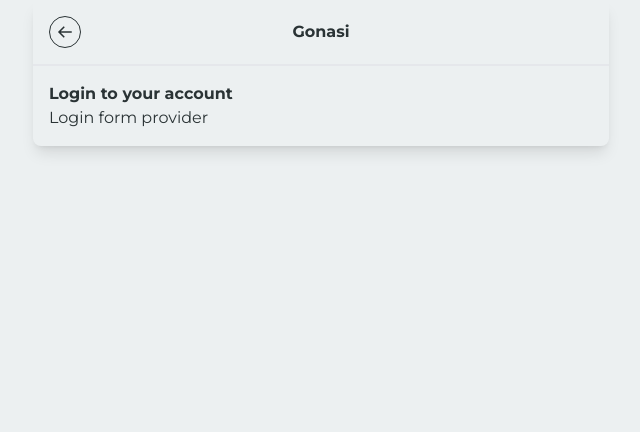
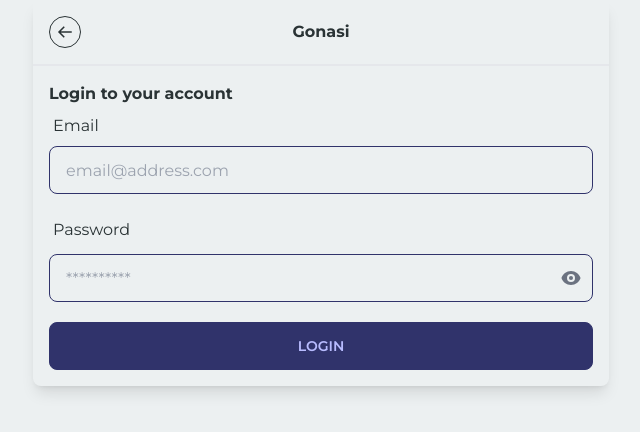
Before and after one commit to dcDalin/gonasi-web, a Next.js app: page /auth/login in a window 1280 px wide. Shown: the top 432 px of the page, without its empty margins (319-959 px from the left). Built offline with nearby package versions, Linux system fonts and the light colour scheme.

Commit message:
feat: login form ui

```diff
--- a/package.json
+++ b/package.json
@@ -25,6 +25,7 @@
     "next": "^13.3.1",
     "react": "^18.2.0",
     "react-dom": "^18.2.0",
+    "react-hook-form": "^7.43.9",
     "react-icons": "^4.8.0",
     "tailwind-merge": "^1.12.0"
   },
--- /dev/null
+++ b/src/components/Buttons/SubmitButton.tsx
@@ -0,0 +1,11 @@
+interface ISubmitButtonProps {
+  name?: string;
+}
+
+export default function SubmitButton({ name = 'Submit' }: ISubmitButtonProps) {
+  return (
+    <button className='ds-btn-primary ds-btn-block ds-btn my-6' type='submit'>
+      {name}
+    </button>
+  );
+}
--- a/src/components/Forms/AuthForms/LoginFormProvider.tsx
+++ b/src/components/Forms/AuthForms/LoginFormProvider.tsx
@@ -1,3 +1,59 @@
+'use client';
+
+import { FormProvider, SubmitHandler, useForm } from 'react-hook-form';
+
+import SubmitButton from '@/components/Buttons/SubmitButton';
+import Input from '@/components/Forms/Elements/Input';
+import PasswordInput from '@/components/Forms/Elements/PasswordInput';
+
+type FormValues = {
+  email: string;
+  password: string;
+};
+
 export default function LoginFormProvider() {
-  return <h1>Login form provider</h1>;
+  const methods = useForm<FormValues>({
+    mode: 'onTouched',
+    reValidateMode: 'onChange',
+  });
+
+  const { handleSubmit } = methods;
+
+  const onSubmit: SubmitHandler<FormValues> = async (data) => {
+    return data;
+  };
+
+  return (
+    <FormProvider {...methods}>
+      <form onSubmit={handleSubmit(onSubmit)} className='space-y-0'>
+        <Input
+          id='email'
+          label='Email'
+          placeholder='email@address.com'
+          validation={{
+            required: 'Email is required',
+            pattern: {
+              value: /^\S+@\S+\.\S+$/,
+              message: 'Invalid email address',
+            },
+          }}
+        />
+        <PasswordInput
+          id='password'
+          label='Password'
+          type='password'
+          placeholder='**********'
+          validation={{
+            minLength: {
+              value: 8,
+              message: 'Password should be at least 8 characters',
+            },
+            required: 'Password is required',
+          }}
+        />
+
+        <SubmitButton name='login' />
+      </form>
+    </FormProvider>
+  );
 }
--- /dev/null
+++ b/src/components/Forms/Elements/Input.tsx
@@ -0,0 +1,69 @@
+import clsx from 'clsx';
+import * as React from 'react';
+import { RegisterOptions, useFormContext } from 'react-hook-form';
+import { ImSpinner2 } from 'react-icons/im';
+
+export type InputProps = {
+  autocomplete?: string;
+  label: string;
+  id: string;
+  placeholder?: string;
+  loading?: boolean;
+  type?: React.HTMLInputTypeAttribute;
+  readOnly?: boolean;
+  hideError?: boolean;
+  validation?: RegisterOptions;
+} & React.ComponentPropsWithoutRef<'input'>;
+
+export default function Input({
+  autocomplete,
+  label,
+  placeholder = '',
+  loading,
+  id = '',
+  type = 'text',
+  readOnly = false,
+  hideError = false,
+  validation,
+  ...rest
+}: InputProps) {
+  const {
+    register,
+    formState: { errors },
+  } = useFormContext();
+
+  return (
+    <div className='ds-form-control w-full pb-0'>
+      <label className='ds-label' htmlFor={id}>
+        <span className='ds-label-text text-base'>{label}</span>
+        {loading && (
+          <span className='ds-label-text-alt'>
+            <ImSpinner2 className='animate-spin' />
+          </span>
+        )}
+      </label>
+      <input
+        {...register(id, validation)}
+        {...rest}
+        type={type}
+        name={id}
+        id={id}
+        placeholder={placeholder}
+        aria-describedby={id}
+        autoComplete={autocomplete}
+        className={clsx(
+          'ds-input ds-input-primary w-full',
+          errors[id] ? 'ds-input-error' : 'ds-input-bordered'
+        )}
+        disabled={readOnly}
+      />
+      <label className='ds-label'>
+        {!hideError && errors[id]?.message ? (
+          <span className='ds-label-text-alt text-error text-sm'>
+            {`${errors[id]?.message}`}
+          </span>
+        ) : null}
+      </label>
+    </div>
+  );
+}
--- /dev/null
+++ b/src/components/Forms/Elements/PasswordInput.tsx
@@ -0,0 +1,85 @@
+import clsx from 'clsx';
+import { useState } from 'react';
+import { RegisterOptions, useFormContext } from 'react-hook-form';
+import { HiEye, HiEyeOff } from 'react-icons/hi';
+import { ImSpinner2 } from 'react-icons/im';
+
+export type PasswordInputProps = {
+  label: string;
+  id: string;
+  placeholder?: string;
+  helperText?: string;
+  type?: React.HTMLInputTypeAttribute;
+  readOnly?: boolean;
+  hideError?: boolean;
+  validation?: RegisterOptions;
+  loading?: boolean;
+} & React.ComponentPropsWithoutRef<'input'>;
+
+export default function PasswordInput({
+  label,
+  placeholder = '',
+  helperText,
+  id,
+  readOnly = false,
+  validation,
+  loading,
+  ...rest
+}: PasswordInputProps) {
+  const {
+    register,
+    formState: { errors },
+  } = useFormContext();
+
+  const [showPassword, setShowPassword] = useState(false);
+  const togglePassword = () => setShowPassword((prev) => !prev);
+
+  return (
+    <div className='ds-form-control w-full pb-4'>
+      <label className='ds-label' htmlFor={id}>
+        {label}
+        {loading && (
+          <span className='ds-label-text-alt'>
+            <ImSpinner2 className='animate-spin' />
+          </span>
+        )}
+      </label>
+      <div className='relative mt-1'>
+        <input
+          {...register(id, validation)}
+          {...rest}
+          type={showPassword ? 'text' : 'password'}
+          name={id}
+          id={id}
+          readOnly={readOnly}
+          className={clsx(
+            'ds-input ds-input-primary w-full',
+            errors[id] ? 'ds-input-error' : 'ds-input-bordered'
+          )}
+          placeholder={placeholder}
+          aria-describedby={id}
+        />
+
+        <button
+          onClick={togglePassword}
+          type='button'
+          className='absolute inset-y-0 right-0 mr-3 flex items-center rounded-lg p-0'
+        >
+          {showPassword ? (
+            <HiEyeOff className='cursor-pointer text-xl text-gray-500 hover:text-gray-600' />
+          ) : (
+            <HiEye className='cursor-pointer text-xl text-gray-500 hover:text-gray-600' />
+          )}
+        </button>
+      </div>
+      <div className='mt-1'>
+        {helperText && <p className='text-xs text-gray-500'>{helperText}</p>}
+        {errors[id] && (
+          <span className='text-sm text-red-500'>
+            {errors[id]?.message as unknown as string}
+          </span>
+        )}
+      </div>
+    </div>
+  );
+}
```
Also changed, not shown: 1 other file (tests, documents, lock files or other folders).
